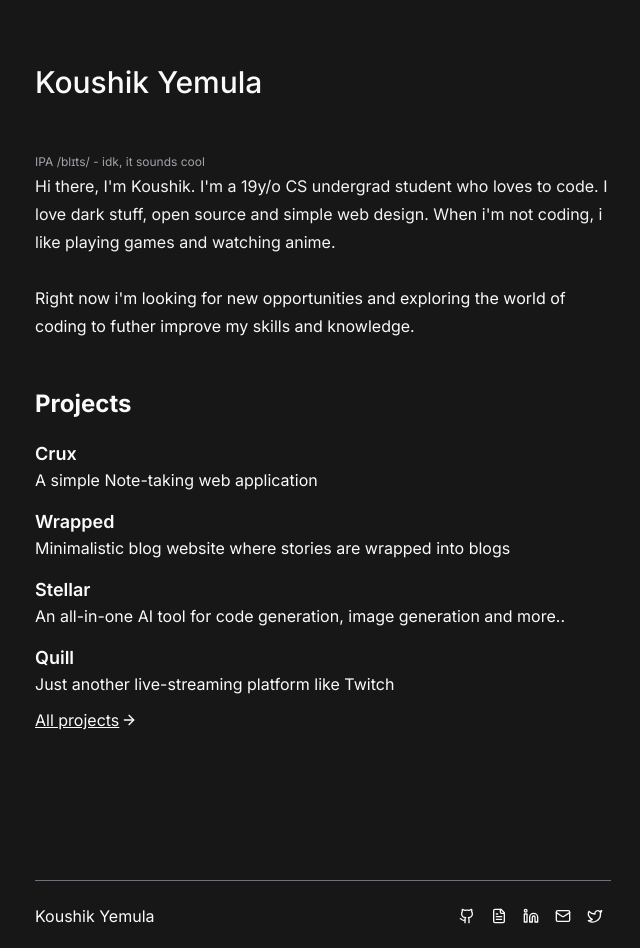
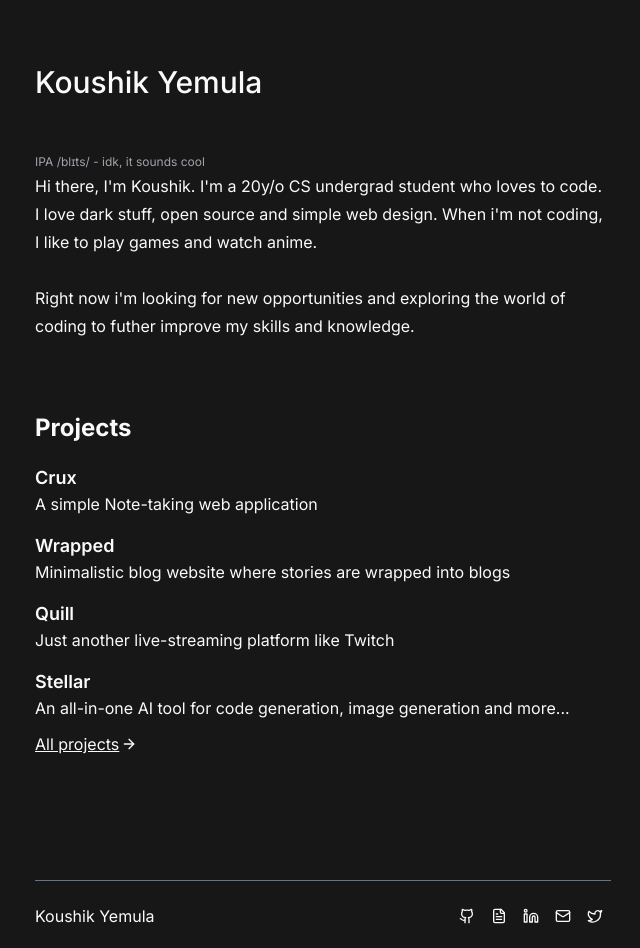
Before and after one commit to koushikyemula/portfolio, a Next.js app: page / in a window 1280 px wide. Shown: the whole page, without its empty margins (317-957 px from the left). Built offline with nearby package versions, Linux system fonts and the light colour scheme.

Commit message:
code fixes and refactoring

```diff
--- a/app/(main)/(landing)/page.tsx
+++ b/app/(main)/(landing)/page.tsx
@@ -8,12 +8,12 @@ export default function Home() {
       </div>
       <div>
         <span className="text-muted-foreground text-xs">IPA /blɪts/ - idk, it sounds cool</span>
-        <p className="text-zinc-100 pb-7 gap-2 leading-7">
-          Hi there, I&apos;m <span className="text-bold">Koushik</span>. I&apos;m a 19y/o CS undergrad student
-          who loves to code. I love dark stuff, open source and simple web design. When i&apos;m not coding, i
-          like playing games and watching anime.
-        </p>
-        <p className="leading-7">
+        <p className="pb-6 gap-2 leading-7 text-zinc-270 font-normal">
+          Hi there, I&apos;m <span className="text-bold">Koushik</span>. I&apos;m a 20y/o CS undergrad student
+          who loves to code. <br />I love dark stuff, open source and simple web design. When i&apos;m not
+          coding, I like to play games and watch anime.
+          <br />
+          <br />
           Right now i&apos;m looking for new opportunities and exploring the world of coding to futher improve
           my skills and knowledge.
         </p>
--- a/components/footer.tsx
+++ b/components/footer.tsx
@@ -8,7 +8,7 @@ export const Footer = () => {
       <div className="border-t border-gray-500 h-1" />
       <div className="flex w-full items-center justify-between py-5">
         <Link
-          href={"https://drive.google.com/file/d/1bY7D5vNTziS1ULrs33qPpwqP7z9hDcT2/view?usp=sharing"}
+          href={"https://drive.google.com/file/d/1Tz1X-nvbLk2XIGlROaaHi20dRxbJG15f/view?usp=sharing"}
           target="_blank">
           Koushik Yemula
         </Link>
--- a/components/projects.tsx
+++ b/components/projects.tsx
@@ -19,7 +19,7 @@ export const Projects = () => {
         </ul>
         <Link
           target="_blank"
-          className="flex flex-row items-center pt-3 underline w-fit"
+          className="flex flex-row items-center pt-3 underline w-fit hover:opacity-85"
           href="https://github.com/BlitZSenpai?tab=repositories">
           <p>All projects</p> <ArrowRight className="w-4 h-4 ml-0.5" />
         </Link>
--- a/config/projects.ts
+++ b/config/projects.ts
@@ -16,14 +16,6 @@ export const projects = [
     },
   },
   {
-    name: "Stellar",
-    description: "An all-in-one AI tool for code generation, image generation and more..",
-    url: {
-      github: "https://github.com/BlitZSenpai/Stellar",
-      website: "stellar-saas.vercel.app",
-    },
-  },
-  {
     name: "Quill",
     description: "Just another live-streaming platform like Twitch",
     url: {
@@ -31,4 +23,12 @@ export const projects = [
       website: "quill-stream.vercel.app",
     },
   },
+  {
+    name: "Stellar",
+    description: "An all-in-one AI tool for code generation, image generation and more...",
+    url: {
+      github: "https://github.com/BlitZSenpai/Stellar",
+      website: "stellar-saas.vercel.app",
+    },
+  },
 ];
```
